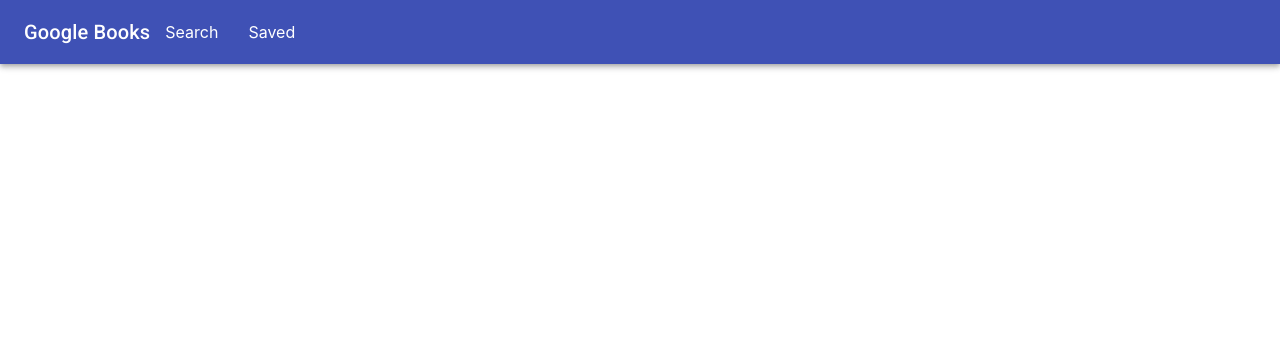
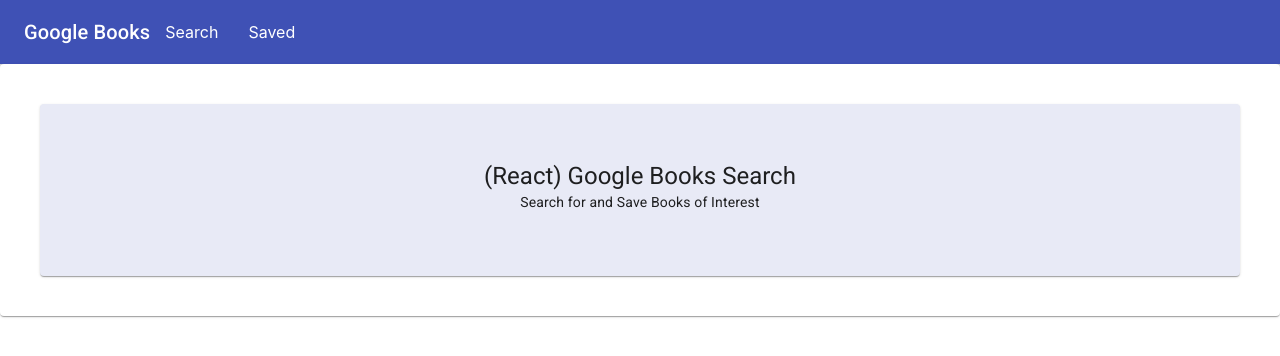
Before and after one commit to KEDuran/Google-Books-React-Search, a React (Create React App) app in the folder client/: page / in a window 1280 px wide. Shown: the top 356 px of the page. Built offline with nearby package versions, Linux system fonts and the light colour scheme.

Commit message:
added jumbrotron component to render on page

```diff
--- a/client/src/App.js
+++ b/client/src/App.js
@@ -2,14 +2,15 @@
 import "./App.css";
 import { BrowserRouter as Router, Switch, Route } from "react-router-dom";
 import Navbar from "./components/Navbar";
+import JumbotronComp from "./components/Jumbotron";
 
 function App() {
 	return (
-    <Router>
-      <Navbar />
-    </Router>
-  )
-
+		<Router>
+			<Navbar />
+			<JumbotronComp />
+		</Router>
+	);
 }
 
 export default App;
--- /dev/null
+++ b/client/src/components/Jumbotron/index.js
@@ -0,0 +1,46 @@
+import React from "react";
+import { makeStyles } from "@material-ui/core/styles";
+import Card from "@material-ui/core/Card";
+import CardContent from "@material-ui/core/CardContent";
+import Typography from "@material-ui/core/Typography";
+import Paper from "@material-ui/core/Paper";
+import Grid from "@material-ui/core/Grid";
+
+const useStyles = makeStyles((theme) => ({
+	root: {
+		flexGrow: 1,
+	},
+	paper: {
+		padding: "40px",
+		textAlign: "center",
+		color: theme.palette.text.secondary,
+	},
+	card: {
+		minWidth: 275,
+        padding: "40px",
+        background: "#e8eaf6"
+	},
+}));
+
+export default function Jumbotron() {
+	const classes = useStyles();
+
+	return (
+		<div className={classes.root}>
+			<Grid item xs={12}>
+				<Paper className={classes.paper}>
+					<Card className={classes.card}>
+						<CardContent>
+							<Typography variant="h5" component="h2">
+								{"(React) Google Books Search"}
+							</Typography>
+							<Typography variant="body2" component="p">
+								Search for and Save Books of Interest
+							</Typography>
+						</CardContent>
+					</Card>
+				</Paper>
+			</Grid>
+		</div>
+	);
+}
--- a/client/src/components/Navbar/index.js
+++ b/client/src/components/Navbar/index.js
@@ -6,9 +6,9 @@
 import { makeStyles } from "@material-ui/core/styles";
 
 const useStyles = makeStyles({
-	root: {
+	link: {
 		color: "white",
-        padding: "0px 15px 0px 15px",
+		padding: "0px 15px 0px 15px",
 	},
 });
 
@@ -17,14 +17,14 @@
 	const preventDefault = (event) => event.preventDefault();
 	return (
 		<AppBar position="static">
-			<Toolbar>
+			<Toolbar className={classes.blue}>
 				<Typography variant="h6" className={classes.title}>
 					Google Books
 				</Typography>
-				<Link href="#" className={classes.root} onClick={preventDefault}>
+				<Link href="#" className={classes.link} onClick={preventDefault}>
 					Search
 				</Link>
-				<Link href="#" className={classes.root} onClick={preventDefault}>
+				<Link href="#" className={classes.link} onClick={preventDefault}>
 					Saved
 				</Link>
 			</Toolbar>
```
